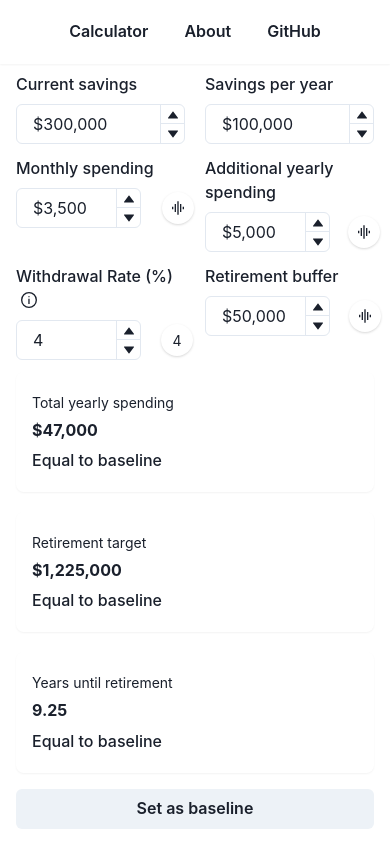
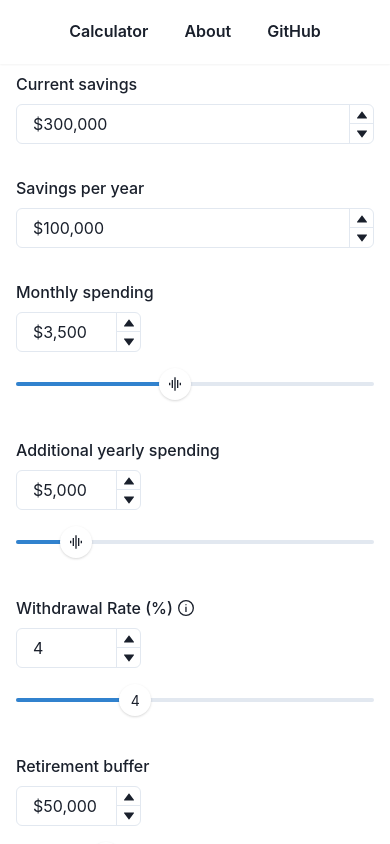
Before and after one commit to adamzerner/minimal-retirement-calculator, a Next.js app: page / in a window 390 px wide. Shown: the top 844 px of the page. Built offline with nearby package versions, Linux system fonts and the light colour scheme.

Commit message:
Improve responsiveness

```diff
--- a/components/index/inputs.tsx
+++ b/components/index/inputs.tsx
@@ -1,5 +1,5 @@
 import { Dispatch, SetStateAction } from "react";
-import { Box, Flex } from "@chakra-ui/react";
+import { SimpleGrid } from "@chakra-ui/react";
 import { InfoOutlineIcon } from "@chakra-ui/icons";
 import { NumberInput } from "../number-input";
 
@@ -34,7 +34,7 @@ export const Inputs = ({
 }: Props) => {
   return (
     <section>
-      <Flex gap={5}>
+      <SimpleGrid columns={{ base: 1, md: 2 }} spacing={5}>
         <NumberInput
           isCurrency
           label="Current savings"
@@ -53,8 +53,6 @@ export const Inputs = ({
           max={1000000}
           step={100}
         />
-      </Flex>
-      <Flex gap={5}>
         <NumberInput
           isCurrency
           label="Monthly spending"
@@ -83,8 +81,6 @@ export const Inputs = ({
             step: 100,
           }}
         />
-      </Flex>
-      <Flex gap={5}>
         <NumberInput
           label={
             <span>
@@ -124,7 +120,7 @@ export const Inputs = ({
             step: 5000,
           }}
         />
-      </Flex>
+      </SimpleGrid>
     </section>
   );
 };
--- a/components/number-input.tsx
+++ b/components/number-input.tsx
@@ -100,7 +100,7 @@ const NumberInputWithSlider = ({
   slider,
   isCurrency,
 }: Required<Omit<Props, "label">>) => (
-  <Flex>
+  <Box display={{ base: "block", md: "flex" }}>
     <NumberInputChakra
       value={isCurrency ? toCurrencyDisplay(value) : value}
       onChange={onChange}
@@ -124,6 +124,7 @@ const NumberInputWithSlider = ({
       min={slider.min}
       max={slider.max}
       step={slider.step}
+      mt={{ base: 4, md: 0 }}
     >
       <SliderTrack>
         <SliderFilledTrack />
@@ -138,5 +139,5 @@ const NumberInputWithSlider = ({
         </SliderThumb>
       )}
     </Slider>
-  </Flex>
+  </Box>
 );
--- a/pages/_app.tsx
+++ b/pages/_app.tsx
@@ -12,7 +12,7 @@ export default function App({ Component, pageProps }: AppProps) {
         <link rel="icon" href="/favicon.ico" />
       </Head>
       <Navbar />
-      <Container maxW="container.lg">
+      <Container maxW="container.lg" mb={4}>
         <Component {...pageProps} />
       </Container>
     </ChakraProvider>
```
